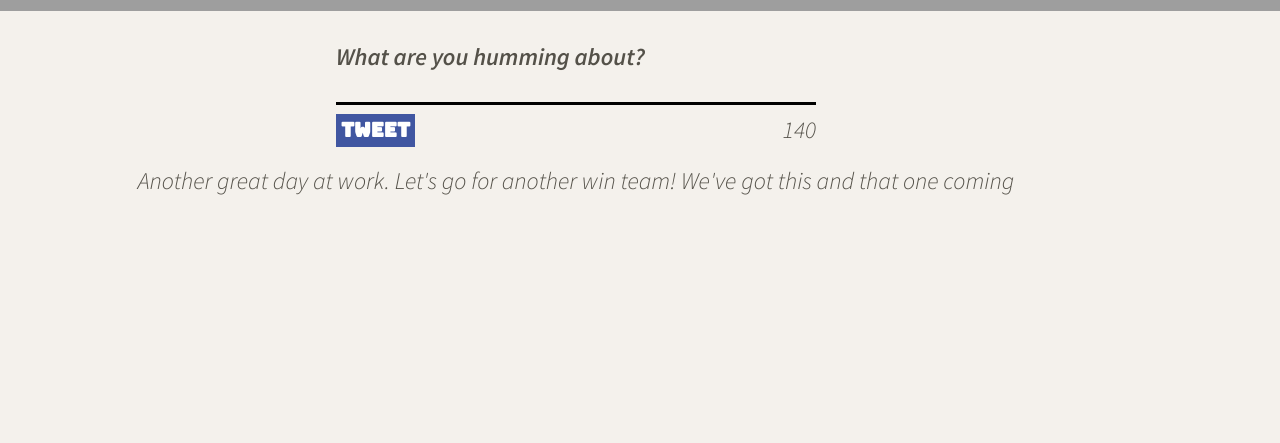
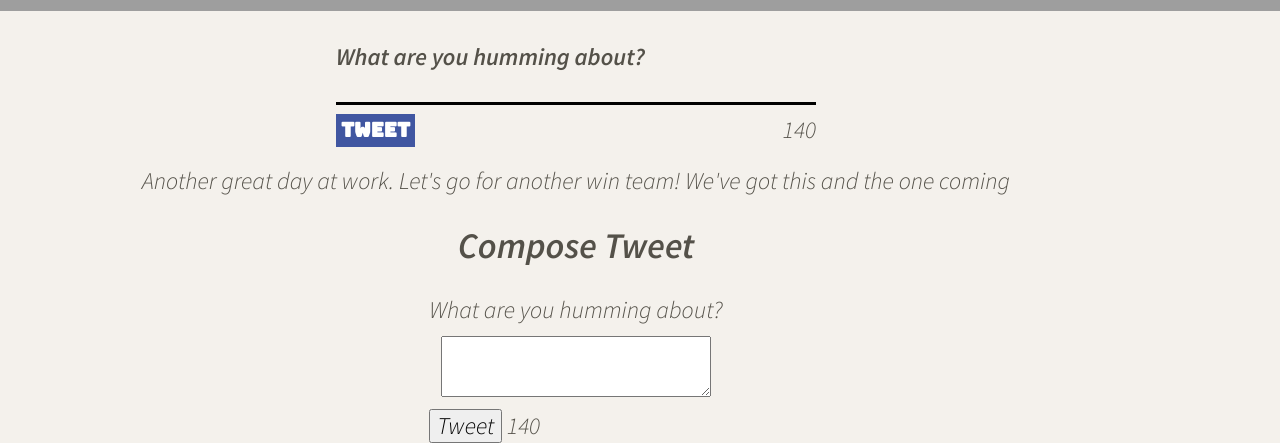
Before and after one commit to AlexThon/tweeter-app, a website: page public/index.html in a window 1280 px wide. Shown: the part 509-952 px from the top of the page. Before the commit the page ends 800 px from the top, so only its background shows below. Drawn offline with nearby package versions, Linux system fonts and the light colour scheme; grey boxes are pictures that could not be loaded.

Commit message:
Add form and style it

```diff
--- a/public/index.html
+++ b/public/index.html
@@ -50,7 +50,6 @@
     <main class="container">
       <div>
         <h4>What are you humming about?</h4>
-
         <div class="line"></div>
         <div class="tweet-container">
           <h3 class="tweet-symbol">TWEET</h3>
@@ -58,7 +57,22 @@
         </div>
       </div>
 
-      <section class="tweet">Another great day at work. Let's go for another win team! We've got this and that one coming</section>
+      <section class="tweet">
+        Another great day at work. Let's go for another win team! We've got this and the one coming
+      </section>
+
+      <section class="new-tweet">
+        <h2>Compose Tweet</h2>
+        <form method="post" action="/tweets/">
+          <label for="tweet-text">What are you humming about?</label>
+          <textarea name="text" id="tweet-text"></textarea>
+          <div>
+            <button type="submit">Tweet</button>
+            <output name="counter" class="counter" for="tweet-text">140</output>
+          </div>
+        </form>
+      </section>
+
     </main>
   </body>
 </html>
--- a/public/styles/layout.css
+++ b/public/styles/layout.css
@@ -60,7 +60,20 @@ main .tweet-container {
   margin-top: .45em;
 }
 
+.new-tweet {
+  display: flex;
+  justify-content: center;
+  align-items: center;
+  flex-direction: column;
+}
 
+.new-tweet form {
+  display: flex;
+  flex-direction: column;
+}
+#tweet-text {
+  margin: .5em;
+}
 
 
 /*
--- a/server/data-files/initial-tweets.json
+++ b/server/data-files/initial-tweets.json
@@ -8,7 +8,7 @@
     "content": {
       "text": "If I have seen further it is by standing on the shoulders of giants"
     },
-    "created_at": 1637013786463
+    "created_at": 1637013980710
   },
   {
     "user": {
@@ -19,6 +19,6 @@
     "content": {
       "text": "Je pense , donc je suis"
     },
-    "created_at": 1637100186463
+    "created_at": 1637100380710
   }
 ]
```
